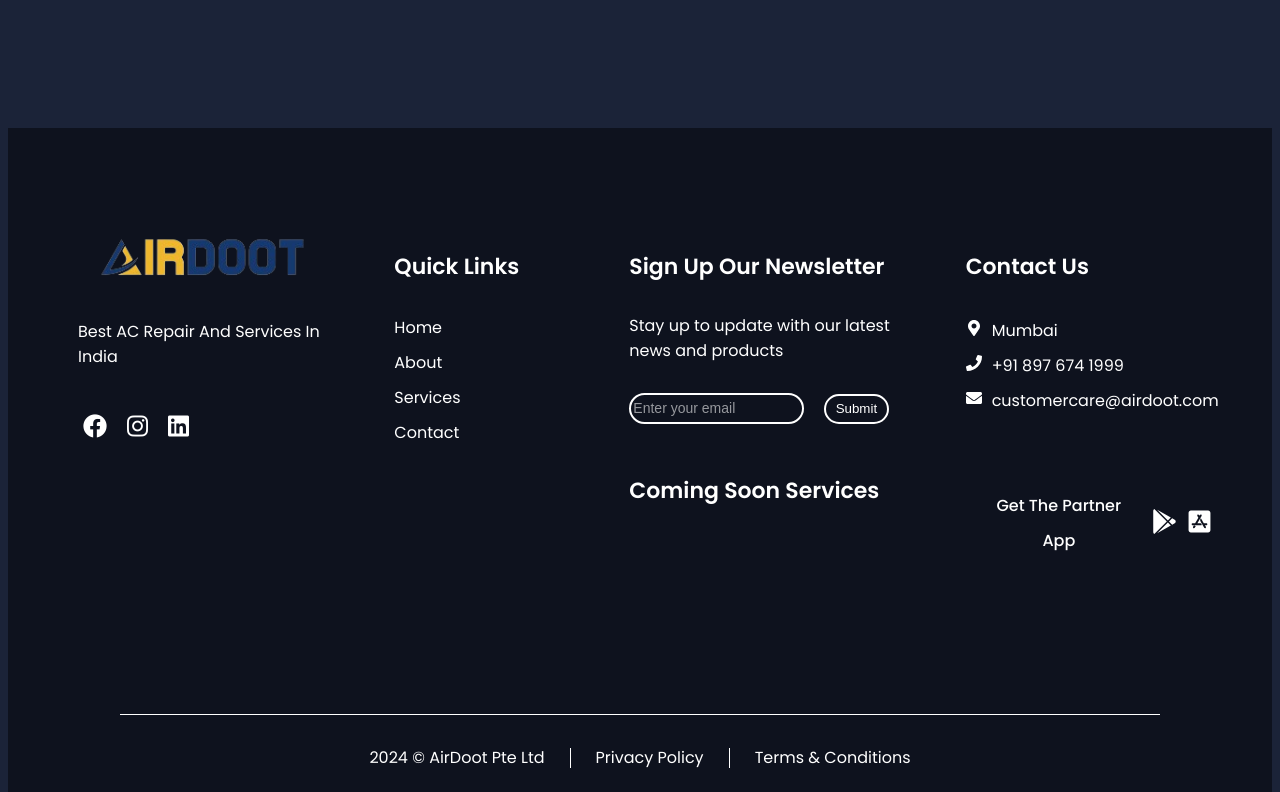
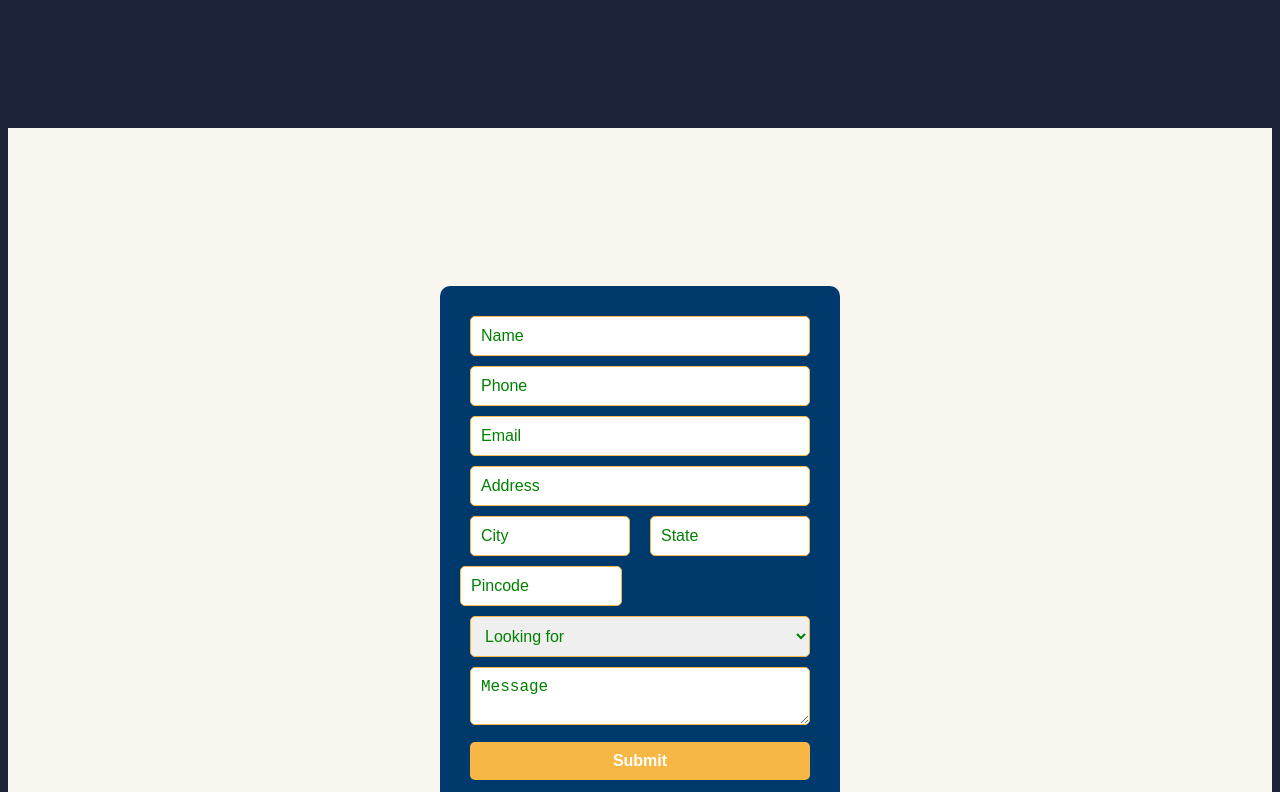
Before and after one commit to PunsithRajapakse/Airdoot, a React (Create React App) app: page / in a window 1280 px wide. Shown: the part 8288-9080 px from the top of the page. Built offline with nearby package versions, Linux system fonts and the light colour scheme.

Commit message:
contact form

```diff
--- a/src/Components/Banner/Banner.css
+++ b/src/Components/Banner/Banner.css
@@ -23,7 +23,7 @@
 
 /* Darken background and social icons when popup is visible */
 .banner .background-image.darken, .banner .social-icons.darken {
-
+  filter: brightness(0.2);
 }
 
 /* Style for the background image container */
--- a/src/Components/Banner/Banner.jsx
+++ b/src/Components/Banner/Banner.jsx
@@ -110,7 +110,7 @@
               <div className="popup-message">
                 Thank you we are available in your location. Click continue
               </div>
-              <button className="popup-button">Continue</button>
+              <button className="popup-button">Book Service</button>
             </div>
           </div>
           <div className="popup-box error">
--- /dev/null
+++ b/src/Components/ContactForm/ContactForm.css
@@ -0,0 +1,85 @@
+.form-container {
+    display: flex;
+    justify-content: center;
+    align-items: center;
+    padding: 20px;
+    background-color: #f9f6ef;
+    height: 100vh; /* Ensure it covers the full height of the viewport */
+  }
+
+  .contact-form {
+    background-color: #00396c;
+    padding: 20px;
+    border-radius: 10px;
+    width: 400px;
+    box-sizing: border-box; /* Ensure padding does not affect width */
+  }
+
+  .contact-form .form-input {
+    width: calc(100% - 20px);
+    padding: 10px;
+    margin: 10px 10px 0 10px;
+    border-radius: 5px;
+    border: 1px solid #f7b744;
+    font-size: 16px;
+    color: green; /* Change text color to green */
+    box-sizing: border-box; /* Ensure padding does not affect width */
+  }
+
+  .contact-form .form-input::placeholder {
+    color: green; /* Change placeholder color to green */
+  }
+
+  .form-inputpin {
+    width: 45%;
+    padding: 10px;
+    margin: 10px 180px 0 0px;
+    border-radius: 5px;
+    border: 1px solid #f7b744;
+    font-size: 16px;
+    color: green; /* Change text color to green */
+    box-sizing: border-box; /* Ensure padding does not affect width */
+  }
+
+  .form-inputpin::placeholder {
+    color: green; /* Change placeholder color to green */
+  }
+
+  .form-input.half {
+    width: calc(50% - 15px);
+  }
+
+  .form-input.half::placeholder {
+    color: F3948D; /* Change placeholder color to green */
+  }
+
+  .form-row {
+    color: green; /* Change text color to green */
+    display: flex;
+    justify-content: space-between;
+  }
+
+  .form-submit {
+    width: calc(100% - 20px);
+    padding: 10px;
+    margin: 10px;
+    background-color: #f7b744;
+    border: none;
+    border-radius: 5px;
+    color: white;
+    font-weight: bold;
+    cursor: pointer;
+    font-size: 16px;
+    transition: background-color 0.3s ease;
+    box-sizing: border-box; /* Ensure padding does not affect width */
+  }
+
+  .form-submit:hover {
+    background-color: #d49430;
+  }
+
+  .error {
+    color: red;
+    font-size: 12px;
+    margin-left: 10px;
+  }
--- /dev/null
+++ b/src/Components/ContactForm/ContactForm.jsx
@@ -0,0 +1,40 @@
+// ContactForm.js
+import React from "react";
+import "./ContactForm.css";
+
+const ContactForm = () => {
+  return (
+    <div className="form-container">
+      <form className="contact-form">
+        <input type="text" placeholder="Name" className="form-input" />
+        <input type="text" placeholder="Phone" className="form-input" />
+        <input type="email" placeholder="Email" className="form-input" />
+        <input type="text" placeholder="Address" className="form-input" />
+        <div className="form-row">
+          <input type="text" placeholder="City" className="form-input half" />
+          <input type="text" placeholder="State" className="form-input half" />
+        </div>
+        <input type="text" placeholder="Pincode" className="form-inputpin" />
+        <select className="form-input">
+          <option>Looking for</option>
+          <option>Servicing</option>
+          <option>⁠Repair</option>
+          <option>⁠Annual Maintenance Contract</option>
+          <option>⁠Inspection</option>
+          <option>⁠Installation</option>
+          <option>Spare Parts</option>
+          <option>Upgrade/Retrofit</option>
+          <option>⁠Design & Estimation</option>
+          <option> ⁠Operations & Maintenance</option>
+          <option>⁠Something else</option>⁠
+        </select>
+        <textarea placeholder="Message" className="form-input"></textarea>
+        <button type="submit" className="form-submit">
+          Submit
+        </button>
+      </form>
+    </div>
+  );
+};
+
+export default ContactForm;
--- a/src/Routes/Home/Home.jsx
+++ b/src/Routes/Home/Home.jsx
@@ -9,6 +9,7 @@
 import Applications from"../../Components/Applications/Applications";
 import Van from "../../Components/Van/Van";
 import NewApp from "../../Components/NewApp/NewApp"
+import ContactForm from "../../Components/ContactForm/ContactForm";
 
 const Home = () => {
   return (
@@ -22,6 +23,7 @@
       <Applications/>
       <Brands />
       <Clients />
+      <ContactForm/>
       {/* <Van />  */}
     </div>
   );
```
